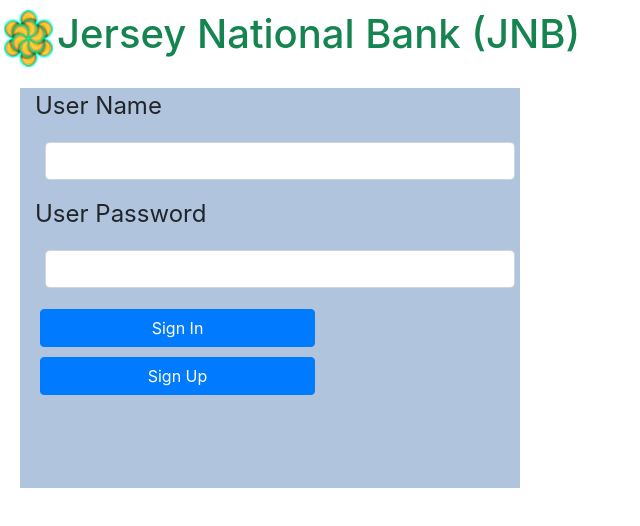
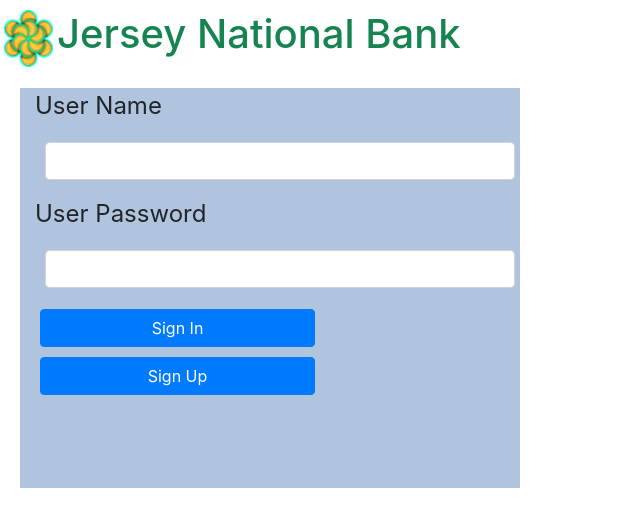
Before and after one commit to cusey/Angular6Examples, an Angular app in the folder jersey-bank/: page / in a window 1280 px wide. Shown: the top 526 px of the page, without its empty margins (0-640 px from the left). Built offline with nearby package versions, Linux system fonts and the light colour scheme.

Commit message:
Changing text in title

```diff
--- a/jersey-bank/src/app/app.component.ts
+++ b/jersey-bank/src/app/app.component.ts
@@ -7,5 +7,5 @@ import { FormGroup, FormControl } from '@angular/forms';
   styleUrls: ['./app.component.css']
 })
 export class AppComponent {
-  title = 'Jersey National Bank (JNB)';
+  title = 'Jersey National Bank';
 }
```
Also changed, not shown: 1 other file (tests, documents, lock files or other folders).
